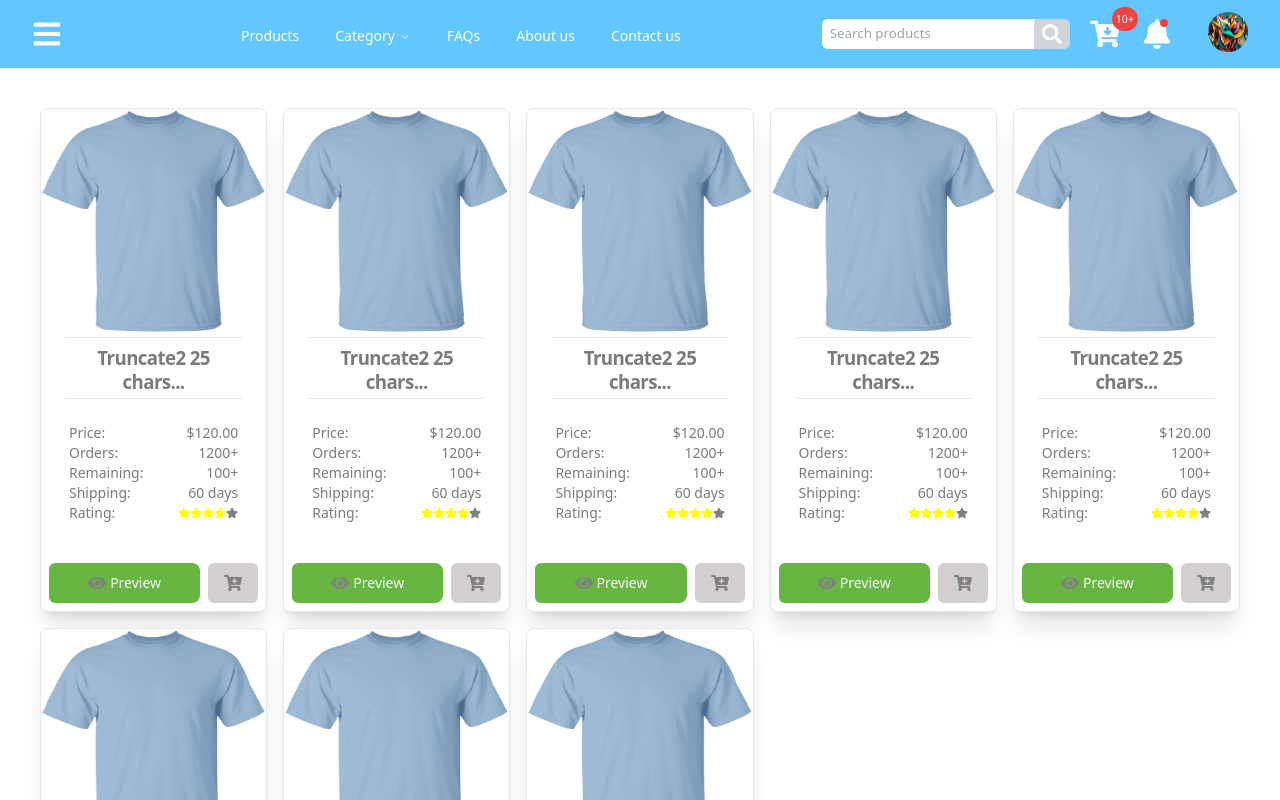
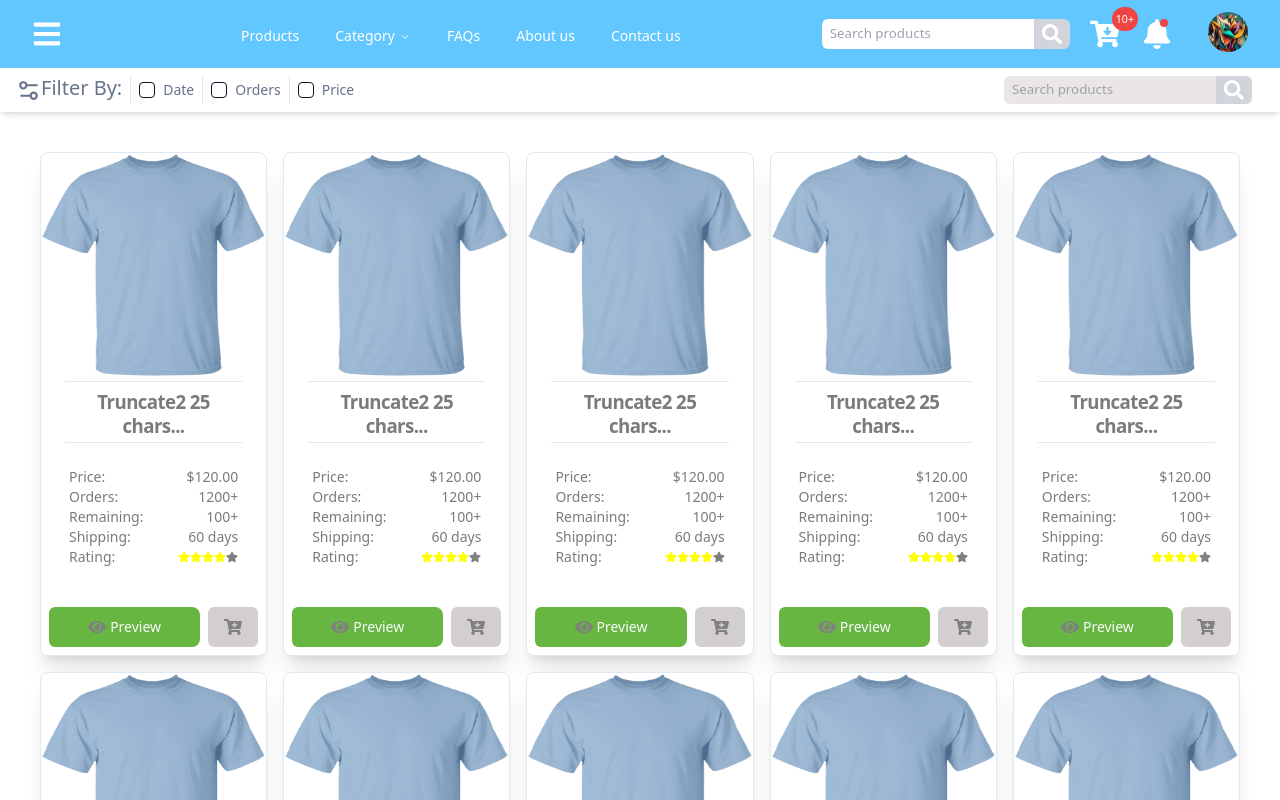
Before and after one commit to chriford-siame/ProdZM, a React (Create React App) app: page / in a window 1280 px wide. Shown: the top 800 px of the page. Built offline with nearby package versions, Linux system fonts and the light colour scheme.

Commit message:
Add search filter

```diff
--- a/src/components/Product/List.tsx
+++ b/src/components/Product/List.tsx
@@ -1,11 +1,74 @@
 import React from 'react'
 import ProductCard from './Card'
+import { FaSearch } from 'react-icons/fa'
+import { Checkbox } from '../ui/checkbox'
+import { Settings2 } from 'lucide-react'
 
 export default function ProductList() {
   return (
     <React.Fragment>
-      {/* <Herosection /> */}
-      <div className=' container px-10 my-10 grid grid-cols-1 sm:grid-cols-2 md:grid-cols-4 lg:grid-cols-5 xlg:grid-cols-5  gap-4'>
+      <div className='p-2 w-full shadow-md'>
+        <div className='w-full flex justify-between'>
+          <div className='flex'>
+            <div className="px-2 items-top flex items-center space-x-2">
+              <div className="grid gap-1.5 leading-none">
+                <label
+                  htmlFor="terms1"
+                  className="flex gap-2text-sm text-[15pt] text-muted-foreground font-medium leading-none peer-disabled:cursor-not-allowed peer-disabled:opacity-70"
+                >
+                  <Settings2 size={25} />  Filter By:
+                </label>
+              </div>
+            </div>
+
+            <div className="border-l px-2 items-top flex items-center space-x-2">
+              <Checkbox id="IDDate" />
+              <div className="grid gap-1.5 leading-none">
+                <label
+                  htmlFor="IDDate"
+                  className="text-sm text-muted-foreground font-medium leading-none peer-disabled:cursor-not-allowed peer-disabled:opacity-70"
+                >
+                  Date
+                </label>
+              </div>
+            </div>
+
+            <div className="border-l px-2 items-top flex items-center space-x-2">
+              <Checkbox id="IDOrders" />
+              <div className="grid gap-1.5 leading-none">
+                <label
+                  htmlFor="IDOrders"
+                  className="text-sm text-muted-foreground font-medium leading-none peer-disabled:cursor-not-allowed peer-disabled:opacity-70"
+                >
+                  Orders
+                </label>
+              </div>
+            </div>
+
+            <div className="border-l px-2 items-top flex items-center space-x-2">
+              <Checkbox id="IDPrice" />
+              <div className="grid gap-1.5 leading-none">
+                <label
+                  htmlFor="IDPrice"
+                  className="text-sm text-muted-foreground font-medium leading-none peer-disabled:cursor-not-allowed peer-disabled:opacity-70"
+                >
+                  Price
+                </label>
+              </div>
+
+            </div>
+          </div>
+          <div className='flex sm gap-0 pr-5'>
+            <input type='text' className=' bg-[#ebe6e6] text-[10pt] active:border-gray-400 pr-10 rounded-md ml px-2 mr-4 py-0 mx-0' placeholder='Search products' />
+            <button type='submit' className='text-white -ml-[50px] bg-gray-300 p-2 py-1 rounded-md rounded-l-none border-none'>
+              <FaSearch className=' cursor-pointer' size={20} color='white' />
+            </button>
+          </div>
+        </div>
+      </div>
+      <div className='container px-10 my-10 grid grid-cols-1 sm:grid-cols-2 md:grid-cols-4 lg:grid-cols-5 xlg:grid-cols-5  gap-4'>
+        <ProductCard />
+        <ProductCard />
         <ProductCard />
         <ProductCard />
         <ProductCard />
```
